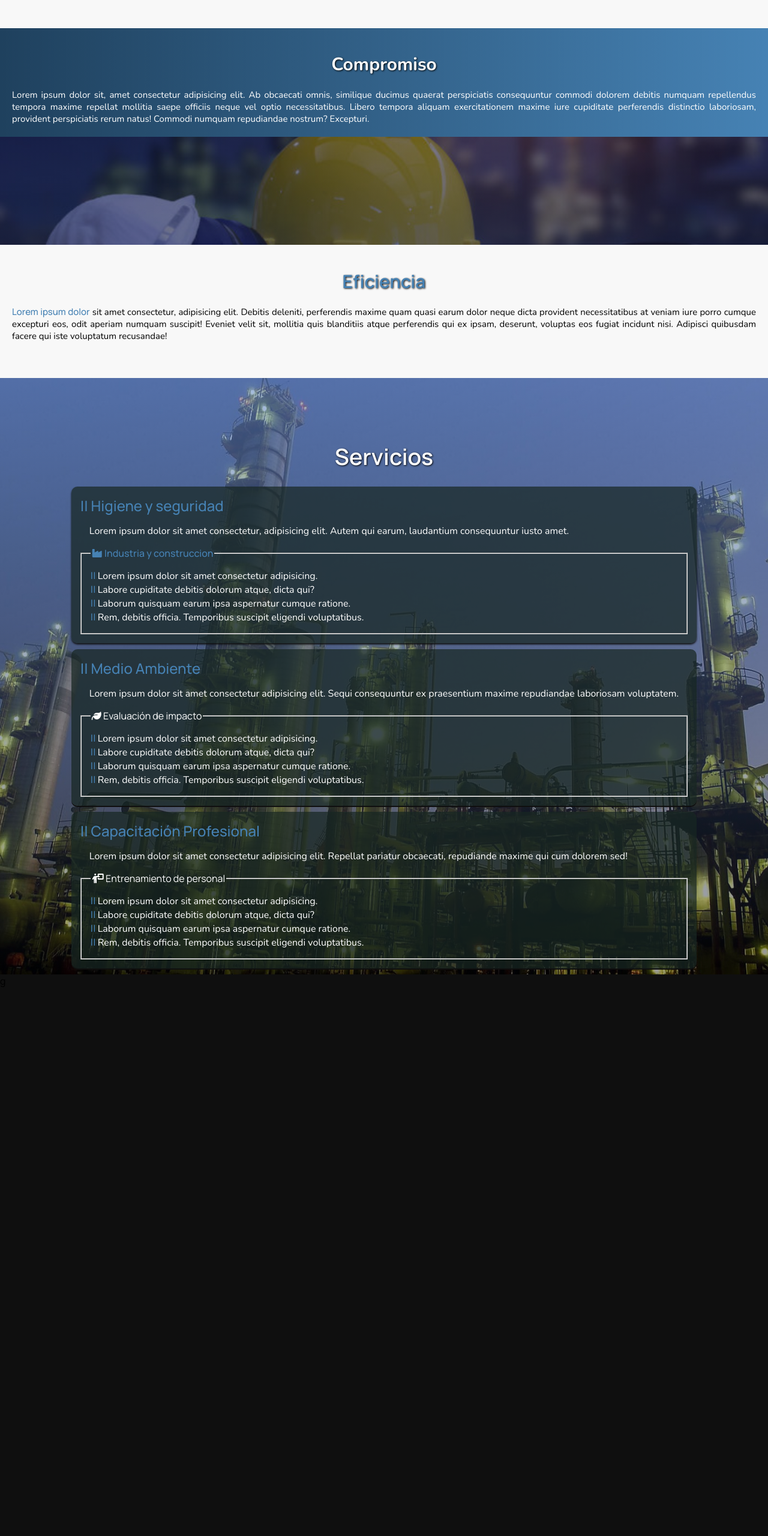
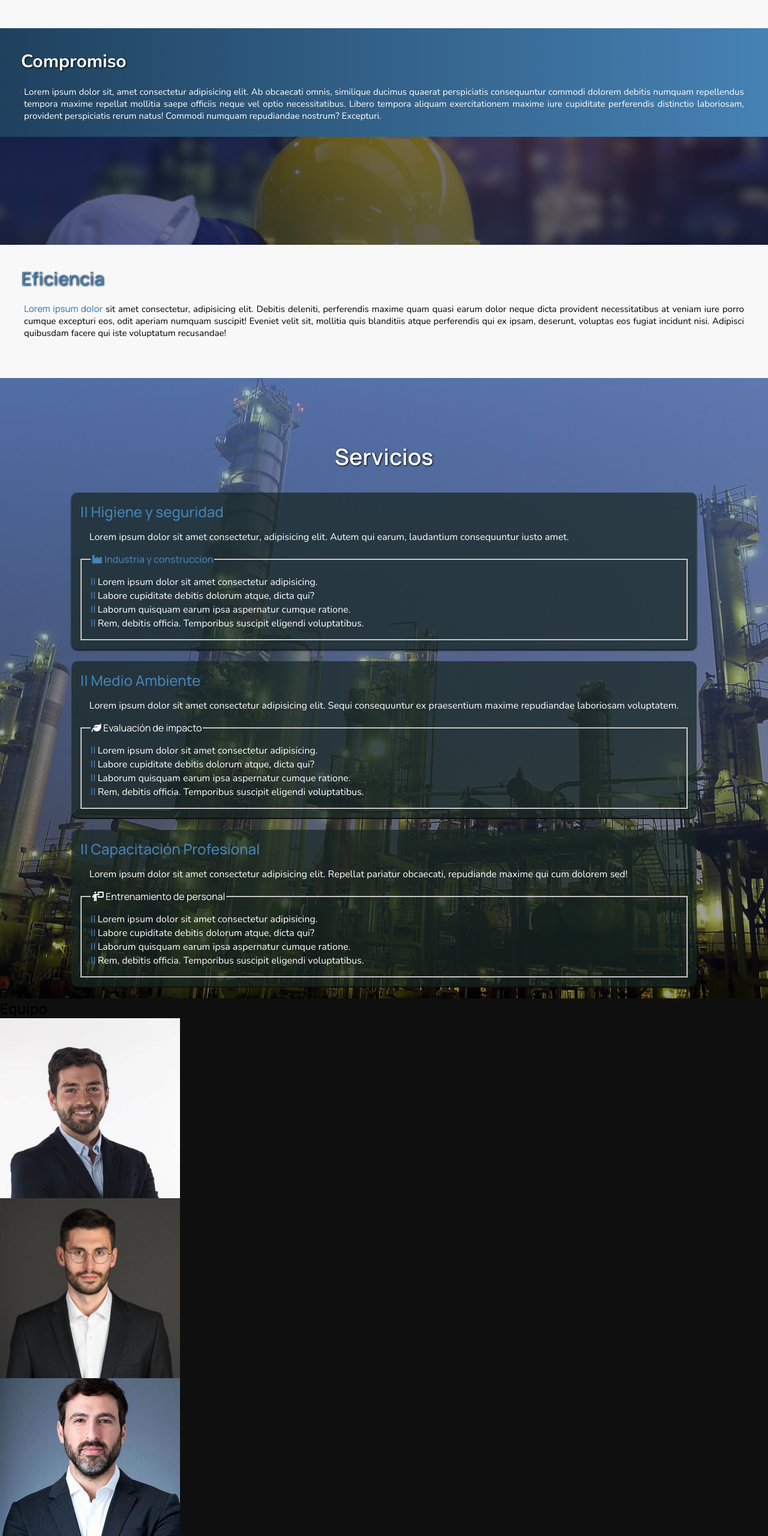
Before and after one commit to willypaz03/willypaz03.github.io, a plain HTML site: page index.html in a window 1280 px wide. Shown: the part 1000-3560 px from the top of the page at 60% size. Before the commit the page ends 2646 px from the top, so only its background shows below. Drawn offline with nearby package versions, Linux system fonts and the light colour scheme; a web font is replaced by a local one.

Commit message:
"cambios en equipo"

```diff
--- a/index.html
+++ b/index.html
@@ -74,7 +74,8 @@
                     laudantium consequuntur iusto amet.
                 </p>
                 <fieldset>
-                    <legend><span class="cambiarcolor"><i class="fa-solid fa-industry"></i> Industria y construccion</span></legend>
+                    <legend><span class="cambiarcolor"><i class="fa-solid fa-industry"></i> Industria y
+                            construccion</span></legend>
                     <span class="cambiarcolor">|| </span>Lorem ipsum dolor sit amet consectetur adipisicing.<br>
                     <span class="cambiarcolor">|| </span>Labore cupiditate debitis dolorum atque, dicta qui?<br>
                     <span class="cambiarcolor">|| </span>Laborum quisquam earum ipsa aspernatur cumque ratione.<br>
@@ -88,7 +89,8 @@
                     ex praesentium maxime repudiandae laboriosam voluptatem.
                 </p>
                 <fieldset>
-                    <legend><span class="cambiarcolor"></span><i class="fa-solid fa-leaf"></i> Evaluación de impacto</legend>
+                    <legend><span class="cambiarcolor"></span><i class="fa-solid fa-leaf"></i> Evaluación de impacto
+                    </legend>
                     <span class="cambiarcolor">|| </span>Lorem ipsum dolor sit amet consectetur adipisicing.<br>
                     <span class="cambiarcolor">|| </span>Labore cupiditate debitis dolorum atque, dicta qui?<br>
                     <span class="cambiarcolor">|| </span>Laborum quisquam earum ipsa aspernatur cumque ratione.<br>
@@ -114,18 +116,39 @@
     </section>
     <section id="equipo">
         <div class="container">
+            <h1>Equipo</h1>
             <div class="cards">
-            <div class="card-perfil">
+                <div class="card-perfil1">
+                    <div class="imagen-perfil1">
+                        <img src="media/perfil1.jpg" alt="Foto-perfil 1">
+                    </div>
+                    <div class="texto-perfil1">
 
                     </div>
-            <div class="card-perfil">
+                </div>
+                <div class="card-perfil2">
+                    <div class="imagen-perfil2">
+                        <img src="media/perfil2.jpeg" alt="Foto-perfil 2">
+                    </div>
+                    <div class="texto-perfil2">
 
                     </div>
-            <div class="card-perfil">
+                </div>
+                <div class="card-perfil3">
+                    <div class="imagen-perfil3">
+                        <img src="media/perfil3.jpg" alt="Foto-perfil 3">
+                    </div>
+                    <div class="texto-perfil3">
 
                     </div>
-            <div class="card-perfil">
-                g
+                </div>
+                <div class="card-perfil4">
+                    <div class="imagen-perfil4">
+                        <img src="media/perfil4.jpeg" alt="Foto-perfil 4">
+                    </div>
+                    <div class="texto-perfil4">
+
+                    </div>
                 </div>
 
             </div>
--- a/style/style.css
+++ b/style/style.css
@@ -8,38 +8,42 @@
 @import url('https://fonts.googleapis.com/css2?family=Nunito:wght@200;300;400;500;600;700&display=swap');
 @import url('https://fonts.googleapis.com/css2?family=Gruppo&display=swap');
 @import url('https://fonts.googleapis.com/css2?family=Manrope:wght@300;400;500;600&display=swap');
-*{
+
+* {
     box-sizing: border-box;
     margin: 0;
     list-style: none;
     font-family: 'Manrope', sans-serif;
 }
-html{
+
+html {
     scroll-behavior: smooth;
 }
 
-body{
-    background-color:#0f0f0f;
+body {
+    background-color: #0f0f0f;
 }
-.achicar{
+
+.achicar {
     color: #c0e0deff;
     font-size: 12px;
     line-height: 1px;
     text-shadow: none;
 }
 
-.resaltar{
+.resaltar {
     font-family: 'Manrope' sans-serif;
     color: #4682B4;
     font-size: 40px;
     text-shadow: #162521ff 1px 1px 3px;
 }
 
-.cambiarcolor{
-    color:#4682B4;
+.cambiarcolor {
+    color: #4682B4;
     font-weight: 500;
 }
-.container{
+
+.container {
     max-width: 1400px;
     margin: auto;
 }
@@ -49,20 +53,21 @@ header {
     width: 100%;
     z-index: 998;
 }
-header .container{
-    background-image: linear-gradient(to right,#1f415e,#4682B4);
+
+header .container {
+    background-image: linear-gradient(to right, #1f415e, #4682B4);
     margin: auto;
     display: flex;
     flex-direction: column;
     justify-items: center;
 }
 
-header .logo{
+header .logo {
     display: flex;
     justify-content: center;
 }
 
-header .logo h1{
+header .logo h1 {
     margin-left: 5px;
     margin-top: 30px;
     padding-bottom: 5px;
@@ -72,13 +77,13 @@ header .logo h1{
 }
 
 
-header .logo img{
+header .logo img {
     margin-top: 5px;
     width: 70px;
     align-items: center center;
 }
 
-header nav{
+header nav {
     background-color: #162521ff;
     display: flex;
     flex-direction: row;
@@ -88,7 +93,7 @@ header nav{
 
 }
 
-header nav a{
+header nav a {
     font-family: 'Nunito';
     font-size: 12px;
     margin: 8px;
@@ -96,12 +101,13 @@ header nav a{
     color: #fff;
 }
 
-header nav a:active{
+header nav a:active {
     color: #4682B4;
 }
-header nav a:hover{
-    color:#4682B4;
-    text-decoration:overline;
+
+header nav a:hover {
+    color: #4682B4;
+    text-decoration: overline;
 }
 
 #hero {
@@ -109,10 +115,9 @@ header nav a:hover{
     max-width: 1400px;
     margin: auto;
     height: 100vh;
-    background-image: linear-gradient(0deg,rgba(49, 60, 110, 0.6)
-     ,rgba(0, 1, 32, 0.5)),
+    background-image: linear-gradient(0deg, rgba(49, 60, 110, 0.6), rgba(0, 1, 32, 0.5)),
         url("../media/hero.png");
-    background-size: cover ;
+    background-size: cover;
     background-position: center;
     background-repeat: repeat;
     padding: 10px 10px;
@@ -124,10 +129,10 @@ header nav a:hover{
 
 }
 
-#hero h1{
-    margin-top:320px;
+#hero h1 {
+    margin-top: 320px;
     justify-items: center;
-    font-size:55px;
+    font-size: 55px;
     color: #fff;
     align-items: center;
     line-height: 40px;
@@ -135,32 +140,32 @@ header nav a:hover{
     text-shadow: #000 1px 1px 5px;
 }
 
-#hero h2{
+#hero h2 {
     color: #c0e0deff;
 }
 
-#hero p{
+#hero p {
     margin-top: 230px;
-    color:#c0e0deff;
+    color: #c0e0deff;
     font-size: 50px;
 
 }
 
-#quienes-somos{
+#quienes-somos {
     max-width: 1400px;
- height:max-content;
- margin:auto;
+    height: max-content;
+    margin: auto;
 }
 
-#quienes-somos .container{
+#quienes-somos .container {
     max-width: 1400px;
     margin: auto;
     display: flex;
-    justify-content:center;
+    justify-content: center;
 }
 
 
-.titulo-quienes-somos{
+.titulo-quienes-somos {
     background-color: #f8f8f8;
     padding-top: 40px;
     padding: 15px;
@@ -169,75 +174,78 @@ color: #c0e0deff;
     font-size: 12px;
 }
 
-.titulo-quienes-somos h1{
+.titulo-quienes-somos h1 {
     font-size: 20px;
     padding-top: 90px;
     margin-bottom: 30px;
 }
-.texto1-quienes-somos{
-    background-image: linear-gradient(to right,#1f415e,#4682B4);
-    color:#ffffff;
+
+.texto1-quienes-somos {
+    background-image: linear-gradient(to right, #1f415e, #4682B4);
+    color: #ffffff;
     padding: 20px;
     padding-bottom: 20px;
     text-align: justify;
 }
-.texto1-quienes-somos p{
+
+.texto1-quienes-somos p {
     font-size: 15px;
     font-family: 'Nunito', sans-serif;
+    padding: 5px 20px 5px 20px;
 }
 
-.texto1-quienes-somos h2{
+.texto1-quienes-somos h2 {
     font-family: 'Nunito', sans-serif;
-    padding: 20px;
+    padding: 15px;
     font-size: 30px;
-    text-align: center;
     color: #ffffff;
-    text-shadow:#000000 1px 1px 3px;
+    text-shadow: #000000 1px 1px 3px;
 }
 
-.texto2-quienes-somos{
+.texto2-quienes-somos {
     background-color: #f8f8f8;
     padding: 20px;
     padding-bottom: 20px;
     text-align: justify;
 }
 
-.texto2-quienes-somos p{
+.texto2-quienes-somos p {
     font-family: 'Nunito', sans-serif;
     font-size: 15px;
+    padding: 5px 20px 5px 20px;
     margin-bottom: 40px;
 }
-.texto2-quienes-somos h2{
-    padding: 20px;
+
+.texto2-quienes-somos h2 {
+    padding: 15px;
     font-size: 30px;
     color: #4682B4;
-    text-align: center;
     text-shadow: #000000 1px 1px 3px;
 }
-.imagen-quienes-somos{
-    height:180px;
+
+.imagen-quienes-somos {
+    height: 180px;
     width: 100%;
     margin: 0;
-    background-image: linear-gradient(0deg,rgba(22, 30, 66, 0.6)
-    ,rgba(0, 1, 32, 0.5)),
+    background-image: linear-gradient(0deg, rgba(22, 30, 66, 0.6), rgba(0, 1, 32, 0.5)),
         url("../media/quienes-somos-imagen.jpg");
-    background-size: cover ;
+    background-size: cover;
     background-position: center center;
     background-repeat: no-repeat;
 }
 
-#servicios{
+#servicios {
     max-width: 1400px;
+    text-align: center;
     margin: auto;
     height: max-content;
-    background-image: linear-gradient(0deg,rgba(0, 1, 3, 0.4)
-    ,rgba(107, 146, 219, 0.6)), url(../media/serviciosBack.jpeg);
+    background-image: linear-gradient(0deg, rgba(0, 1, 3, 0.4), rgba(107, 146, 219, 0.6)), url(../media/serviciosBack.jpeg);
     display: flex;
     background-size: cover;
     background-position: center;
 }
 
-#servicios .titulo-servicios{
+#servicios .titulo-servicios {
     color: #fff;
     font-family: 'Manrope', sans-serif;
     font-size: 25px;
@@ -246,48 +254,80 @@ color: #c0e0deff;
     padding: 15px;
     margin-top: 90px;
 }
-#servicios .container .servicios-hys{
+
+#servicios .container .servicios-hys {
     background-color: hsla(164, 25%, 12%, 0.715);
     color: #ffffff;
     text-align: justify;
     padding: 15px;
-    margin: 10px;
+    margin: 20px;
     border-radius: 10px;
-    box-shadow: #0f0f0f  0 2px 3px;
+    box-shadow: #0f0f0f 0 2px 3px;
 }
 
-#servicios .container .servicios-ma{
+#servicios .container .servicios-ma {
     background-color: hsla(164, 25%, 12%, 0.715);
     color: #ffffff;
     text-align: justify;
     padding: 15px;
-    margin: 10px;
+    margin: 20px;
     border-radius: 10px;
-    box-shadow: #0f0f0f  0 2px;
+    box-shadow: #0f0f0f 0 2px;
 }
 
-#servicios .container .servicios-cp{
+#servicios .container .servicios-cp {
     background-color: hsla(164, 25%, 12%, 0.715);
     color: #ffffff;
     text-align: justify;
     padding: 15px;
-    margin: 10px;
+    margin: 20px;
     border-radius: 10px;
-    box-shadow: #0f0f0f  0 2px;
+    box-shadow: #0f0f0f 0 2px;
 
 }
 
-#servicios .container .servicios-hys > p,fieldset{
+#servicios .container .servicios-hys>p,
+fieldset {
     font-family: 'Nunito';
     padding: 15px;
 }
 
-#servicios .container .servicios-ma > p,fieldset{
+#servicios .container .servicios-ma>p,
+fieldset {
     font-family: 'Nunito';
     padding: 15px;
 }
 
-#servicios .container .servicios-cp > p,fieldset{
+#servicios .container .servicios-cp>p,
+fieldset {
     font-family: 'Nunito';
     padding: 15px;
 }
+
+#equipo {
+    max-width: 1400px;
+    margin: auto;
+}
+
+#equipo.container {
+    display: flex;
+    margin: auto;
+    padding: 15px;
+    justify-content: center;
+    overflow: hidden;
+}
+
+#equipo .cards img {
+    width: 300px;
+}
+
+#equipo .cards .imagen-perfil1,
+.imagen-perfil2,
+.imagen-perfil3,
+.imagen-perfil4 {
+    height: 300px;
+    object-fit: none;
+    overflow: hidden;
+    justify-content: center;
+    gap: 15px;
+}
```
Lines whose indentation alone changed are shown as unchanged.
